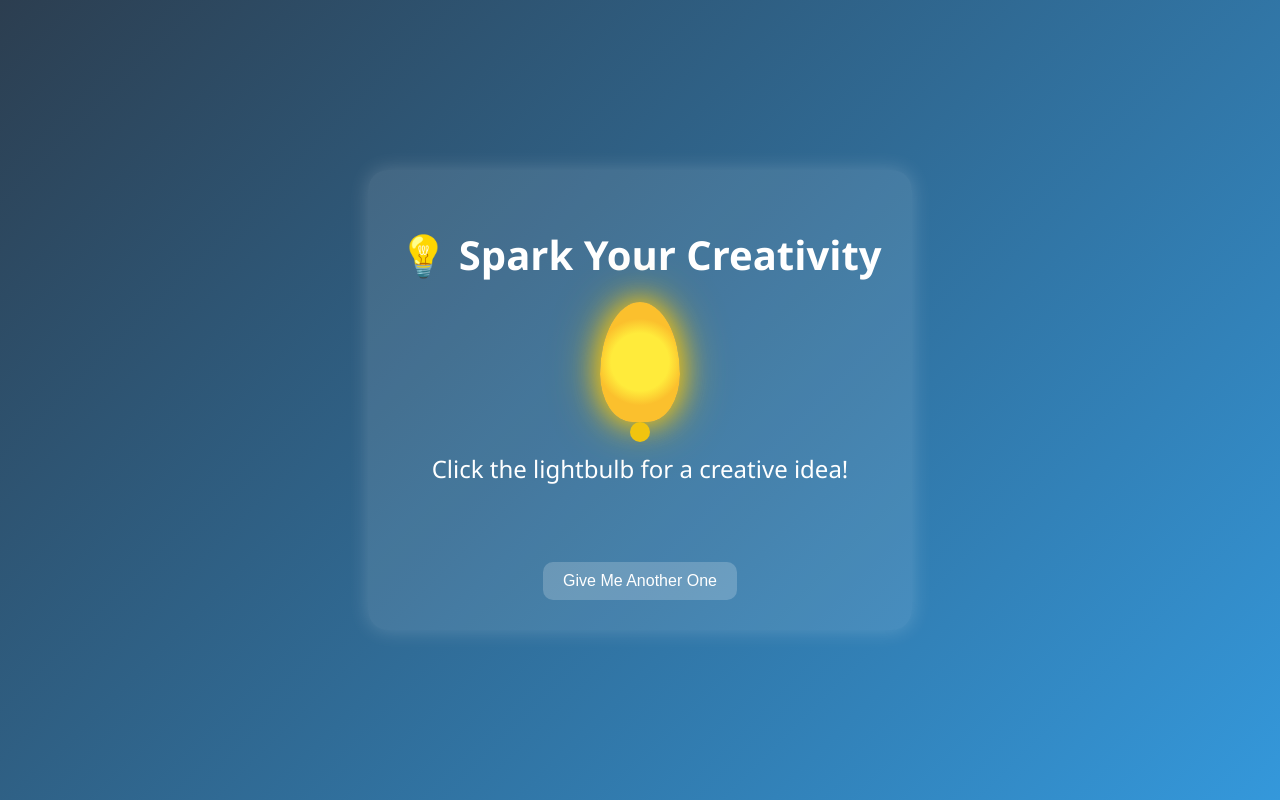
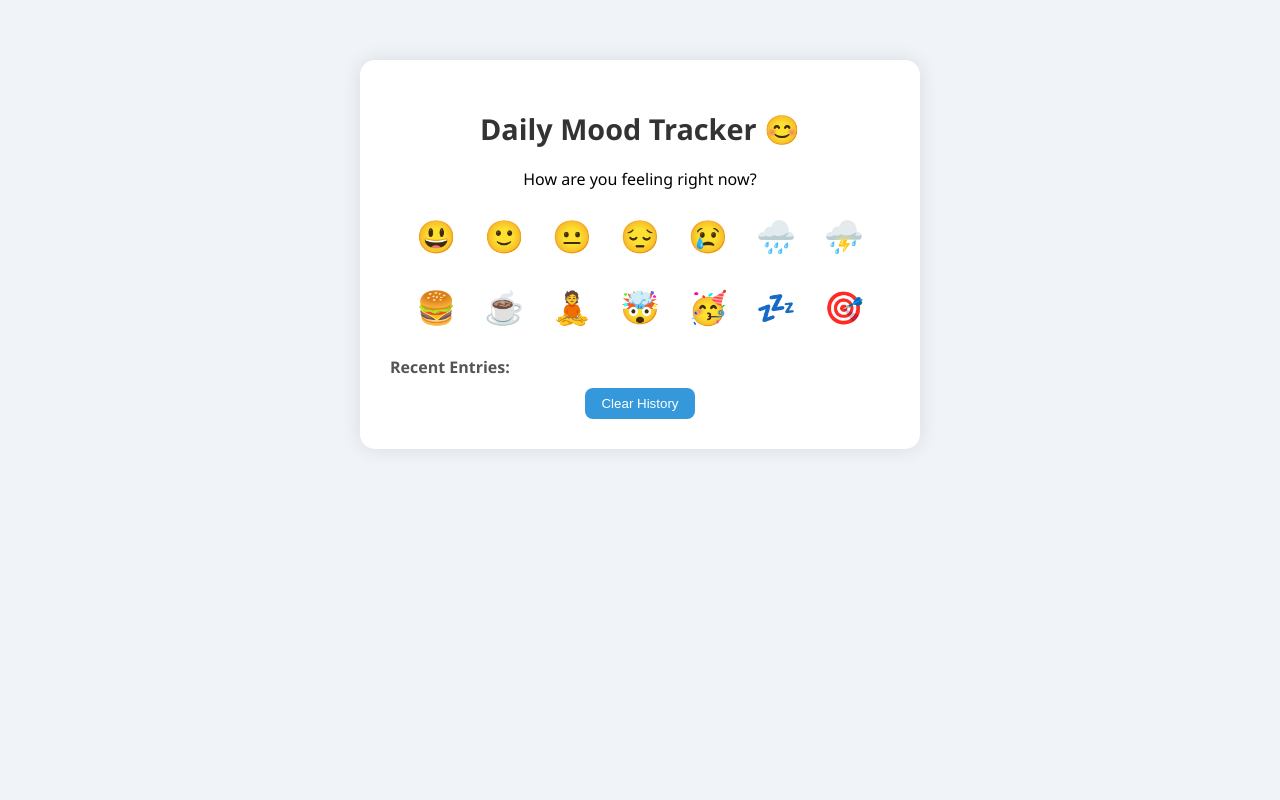
Before and after one commit to chilli-pabo/simple-cicd-demo, a plain HTML site: page index.html in a window 1280 px wide. Drawn offline with Linux system fonts and the light colour scheme.

Commit message:
added an webfile
it about our mood and its tracking

```diff
--- a/index.html
+++ b/index.html
@@ -2,118 +2,157 @@
 <html lang="en">
 <head>
   <meta charset="UTF-8">
-  <meta name="viewport" content="width=device-width, initial-scale=1">
-  <title>Spark Your Creativity</title>
+  <title>Extended Mood Tracker</title>
+  <meta name="viewport" content="width=device-width, initial-scale=1.0">
   <style>
     body {
+      font-family: 'Segoe UI', sans-serif;
+      background: #f0f4f8;
       margin: 0;
       padding: 0;
-      background: linear-gradient(135deg, #2c3e50, #3498db);
-      font-family: 'Segoe UI', sans-serif;
       display: flex;
       justify-content: center;
-      align-items: center;
-      height: 100vh;
-      color: white;
-      overflow: hidden;
+      align-items: flex-start;
+      min-height: 100vh;
     }
 
     .container {
+      background: white;
+      margin-top: 60px;
+      padding: 30px;
+      border-radius: 15px;
+      box-shadow: 0 0 20px rgba(0,0,0,0.1);
+      max-width: 500px;
+      width: 100%;
       text-align: center;
-      max-width: 600px;
-      padding: 30px;
-      background: rgba(255, 255, 255, 0.1);
-      border-radius: 20px;
-      box-shadow: 0 0 20px rgba(255, 255, 255, 0.2);
     }
 
     h1 {
-      font-size: 2.5em;
+      font-size: 1.8em;
       margin-bottom: 20px;
+      color: #333;
     }
 
-    #idea {
-      font-size: 1.5em;
-      margin: 30px 0;
-      min-height: 80px;
-      transition: opacity 0.5s ease-in-out;
+    .mood-options {
+      display: flex;
+      flex-wrap: wrap;
+      justify-content: center;
+      gap: 12px;
+      margin-bottom: 20px;
+      font-size: 2rem;
+      cursor: pointer;
     }
 
-    .bulb {
-      width: 80px;
-      height: 120px;
-      background: radial-gradient(circle, #ffeb3b 40%, #fbc02d 60%);
-      border-radius: 50% 50% 40% 40% / 60% 60% 40% 40%;
-      margin: 0 auto 20px;
-      position: relative;
-      cursor: pointer;
-      animation: glow 2s infinite alternate;
+    .mood-options span {
+      padding: 8px;
+      border-radius: 8px;
+      transition: transform 0.2s ease, background 0.2s;
     }
 
-    .bulb::after {
-      content: '';
-      position: absolute;
-      bottom: -20px;
-      left: 50%;
-      transform: translateX(-50%);
-      width: 20px;
-      height: 20px;
-      background: #f1c40f;
-      border-radius: 50%;
+    .mood-options span:hover {
+      transform: scale(1.2);
+      background: #e0e0e0;
     }
 
-    @keyframes glow {
-      from { box-shadow: 0 0 10px #f1c40f; }
-      to { box-shadow: 0 0 30px #f1c40f, 0 0 60px #f1c40f; }
+    #log {
+      font-size: 1rem;
+      color: #555;
+      margin-top: 15px;
+      text-align: left;
+    }
+
+    .entry {
+      margin-bottom: 8px;
+      border-bottom: 1px solid #ddd;
+      padding-bottom: 6px;
     }
 
     button {
-      background: #ffffff33;
+      margin-top: 10px;
+      padding: 8px 16px;
       border: none;
-      padding: 10px 20px;
+      background: #3498db;
       color: white;
-      font-size: 1em;
-      border-radius: 10px;
+      border-radius: 8px;
       cursor: pointer;
-      transition: background 0.3s;
     }
 
     button:hover {
-      background: #ffffff55;
+      background: #2980b9;
     }
   </style>
 </head>
 <body>
   <div class="container">
-    <h1>💡 Spark Your Creativity</h1>
-    <div class="bulb" onclick="generateIdea()"></div>
-    <div id="idea">Click the lightbulb for a creative idea!</div>
-    <button onclick="generateIdea()">Give Me Another One</button>
+    <h1>Daily Mood Tracker 😊</h1>
+    <p>How are you feeling right now?</p>
+
+    <div class="mood-options">
+      <span onclick="logMood('😃')">😃</span>
+      <span onclick="logMood('🙂')">🙂</span>
+      <span onclick="logMood('😐')">😐</span>
+      <span onclick="logMood('😔')">😔</span>
+      <span onclick="logMood('😢')">😢</span>
+      <span onclick="logMood('🌧️')">🌧️</span>
+      <span onclick="logMood('⛈️')">⛈️</span>
+      <span onclick="logMood('🍔')">🍔</span>
+      <span onclick="logMood('☕')">☕</span>
+      <span onclick="logMood('🧘')">🧘</span>
+      <span onclick="logMood('🤯')">🤯</span>
+      <span onclick="logMood('🥳')">🥳</span>
+      <span onclick="logMood('💤')">💤</span>
+      <span onclick="logMood('🎯')">🎯</span>
+    </div>
+
+    <div id="log">
+      <strong>Recent Entries:</strong>
+      <div id="entries"></div>
+    </div>
+    <button onclick="clearLog()">Clear History</button>
   </div>
 
   <script>
-    const ideas = [
-      "Invent a board game that can only be played outdoors.",
-      "Design a product that combines two unrelated objects.",
-      "Write a short story from the perspective of a cloud.",
-      "Create a logo for an alien technology company.",
-      "Think of a new holiday and how people would celebrate it.",
-      "Build a miniature city out of recycled materials.",
-      "Create a new type of musical instrument.",
-      "Sketch a fashion style inspired by insects.",
-      "Design a futuristic bicycle with AI.",
-      "Invent a new emoji and what it means."
-    ];
+    const entriesDiv = document.getElementById("entries");
 
-    function generateIdea() {
-      const ideaBox = document.getElementById('idea');
-      const randomIdea = ideas[Math.floor(Math.random() * ideas.length)];
-      ideaBox.style.opacity = 0;
-      setTimeout(() => {
-        ideaBox.textContent = randomIdea;
-        ideaBox.style.opacity = 1;
-      }, 300);
+    function formatTime(date) {
+      let hours = date.getHours();
+      const minutes = date.getMinutes().toString().padStart(2, '0');
+      const ampm = hours >= 12 ? 'PM' : 'AM';
+      hours = hours % 12;
+      hours = hours ? hours : 12;
+      return `${hours}:${minutes} ${ampm}`;
     }
+
+    function formatDate(date) {
+      const options = { year: 'numeric', month: 'short', day: 'numeric' };
+      return date.toLocaleDateString(undefined, options);
+    }
+
+    function logMood(emoji) {
+      const now = new Date();
+      const dateStr = formatDate(now);
+      const timeStr = formatTime(now);
+      const entry = `${dateStr} at ${timeStr} — ${emoji}`;
+      let logs = JSON.parse(localStorage.getItem("moodLogs") || "[]");
+      logs.unshift(entry);
+      logs = logs.slice(0, 15); // limit to last 15 entries
+      localStorage.setItem("moodLogs", JSON.stringify(logs));
+      displayLogs();
+    }
+
+    function displayLogs() {
+      const logs = JSON.parse(localStorage.getItem("moodLogs") || "[]");
+      entriesDiv.innerHTML = logs.map(log => `<div class="entry">${log}</div>`).join("");
+    }
+
+    function clearLog() {
+      if (confirm("Are you sure you want to delete all mood entries?")) {
+        localStorage.removeItem("moodLogs");
+        displayLogs();
+      }
+    }
+
+    displayLogs();
   </script>
 </body>
 </html>
```
